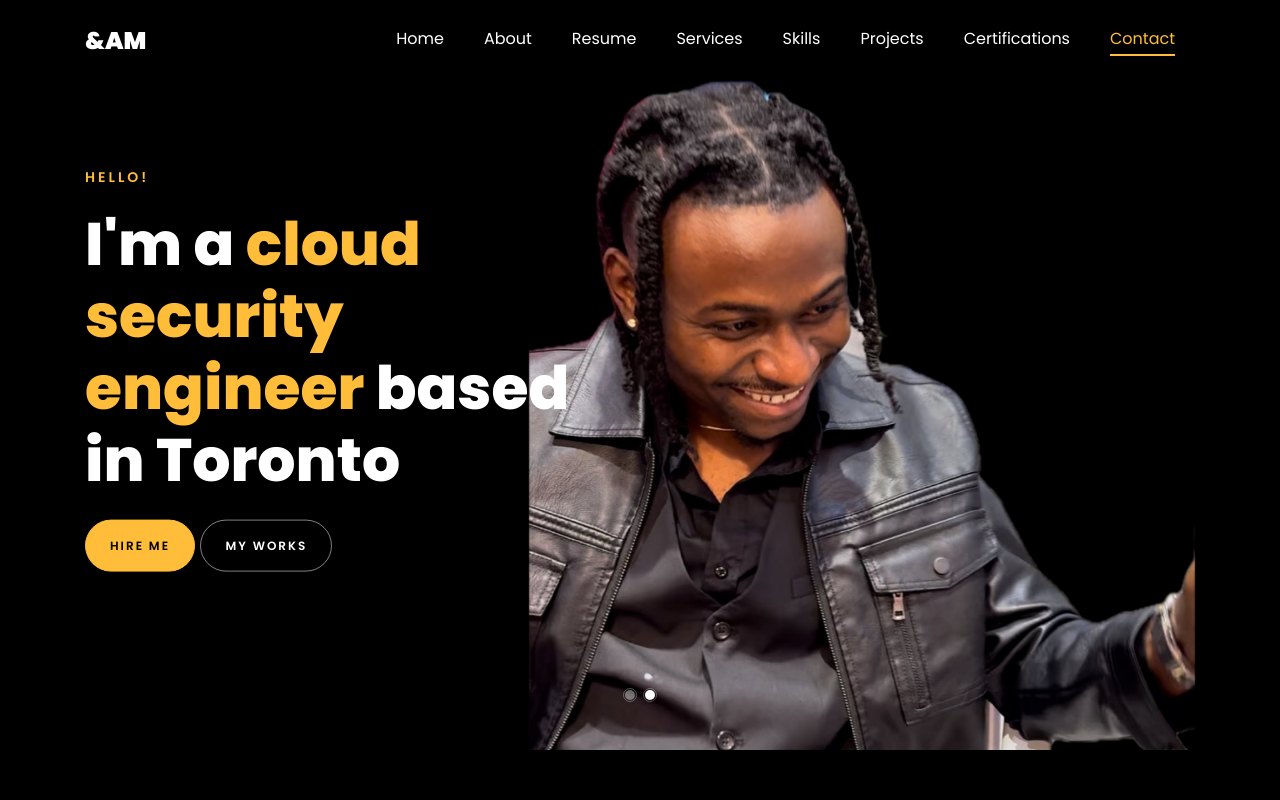
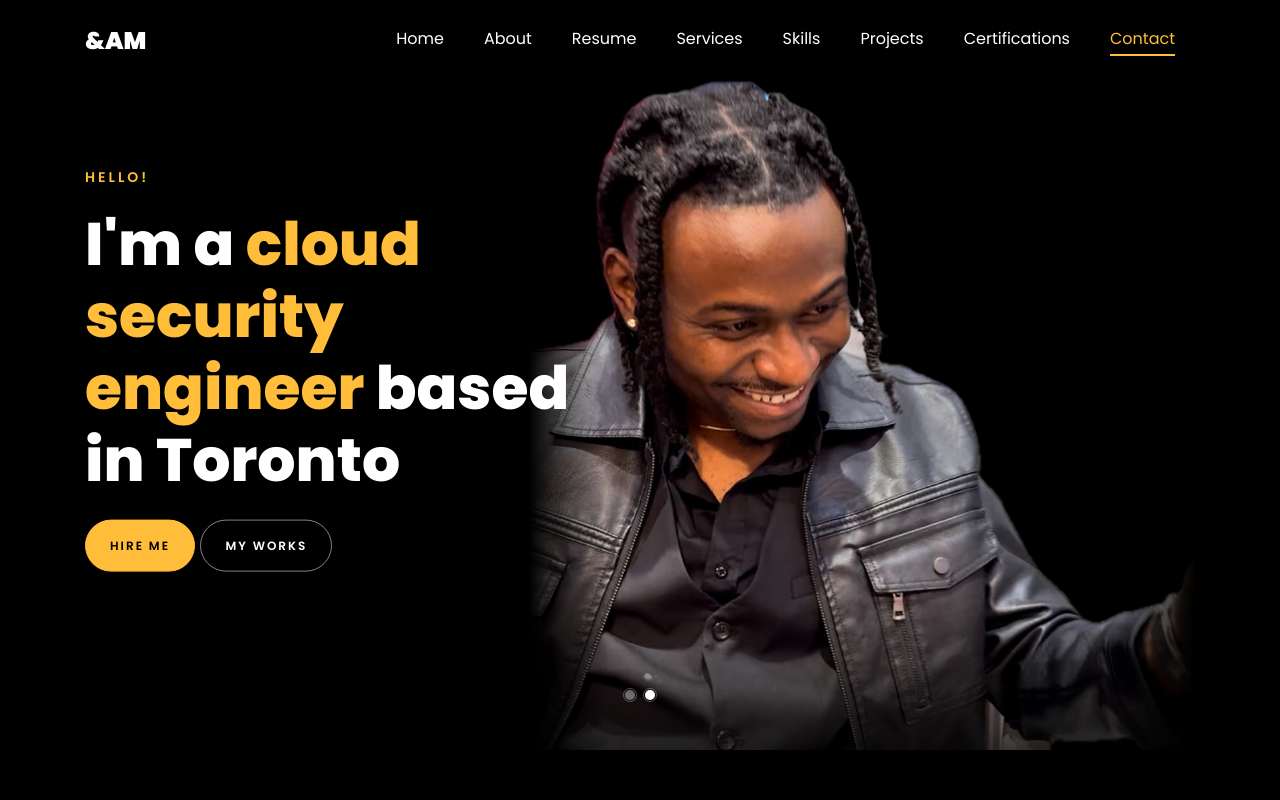
Before and after one commit to sambasten/cdk-my-portfolio-site, a website: page mysite/index.html in a window 1280 px wide. Shown: the top 800 px of the page. Drawn offline with Linux system fonts and the light colour scheme; files whose address does not match are found by name.

Commit message:
blend images to bg

```diff
--- a/mysite/index.html
+++ b/mysite/index.html
@@ -72,7 +72,7 @@
 	      	<div class="overlay"></div>
 	        <div class="container">
 	          <div class="row d-flex no-gutters slider-text align-items-end justify-content-end" data-scrollax-parent="true">
-	          	<div class="one-third js-fullheight order-md-last img" style="background-image:url(images/asmilesam-black.jpg);">
+	          	<div class="one-third fade-sides js-fullheight order-md-last img" style="background-image:url(images/asmilesam-black.jpg);">
 	          		<div class="overlay"></div>
 	          	</div>
 		          <div class="one-forth d-flex align-items-center ftco-animate" data-scrollax=" properties: { translateY: '70%' }">
--- a/mysite/scss/style.scss
+++ b/mysite/scss/style.scss
@@ -428,6 +428,16 @@ h1, h2, h3, h4, h5,
 					position: relative;
 					// height: 650px;
 					z-index: -1;
+					// fade the photo's hard bottom edge into the black page bg
+					-webkit-mask-image: linear-gradient(to bottom, #000 75%, transparent 100%);
+					mask-image: linear-gradient(to bottom, #000 75%, transparent 100%);
+					// photos cut off at the sides too: also fade left/right edges
+					&.fade-sides{
+						-webkit-mask-image: linear-gradient(to bottom, #000 75%, transparent 100%), linear-gradient(to right, transparent 0%, #000 12%, #000 88%, transparent 100%);
+						mask-image: linear-gradient(to bottom, #000 75%, transparent 100%), linear-gradient(to right, transparent 0%, #000 12%, #000 88%, transparent 100%);
+						-webkit-mask-composite: source-in;
+						mask-composite: intersect;
+					}
 					.overlay{
 						position: absolute;
 						top: 0;
```
Also changed, not shown: mysite/css/style.css.
